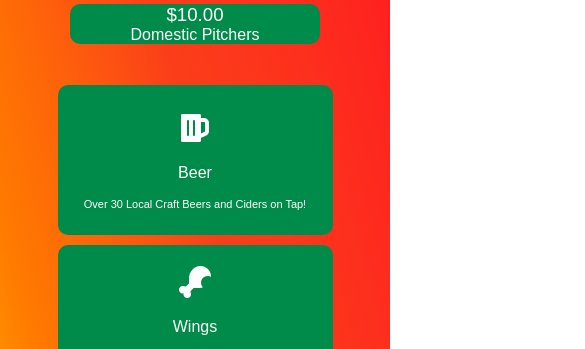
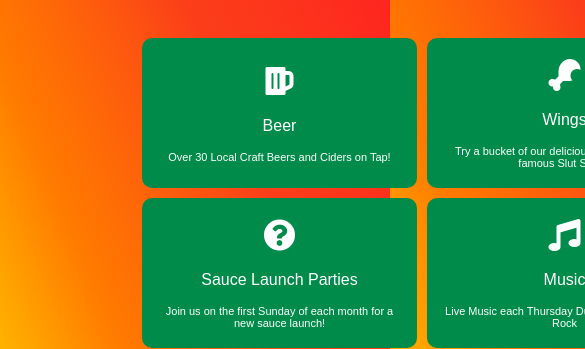
Before and after one commit to Saul-Good-Homie/js-restaurant-page, a plain HTML site: page index.html in a window 390 px wide. Shown: the part 186-535 px from the top of the page, 585 px wide, since content can reach past the window. Drawn offline with Linux system fonts and the light colour scheme; a web font is replaced by a local one.

Commit message:
responsive web design

```diff
--- a/style.css
+++ b/style.css
@@ -74,6 +74,8 @@ a.hover {
 body {
 	margin: 10px;
 	max-width: 1280px;
+	margin: auto;
+	min-width: 100vh;
 }
 
 * {
```
